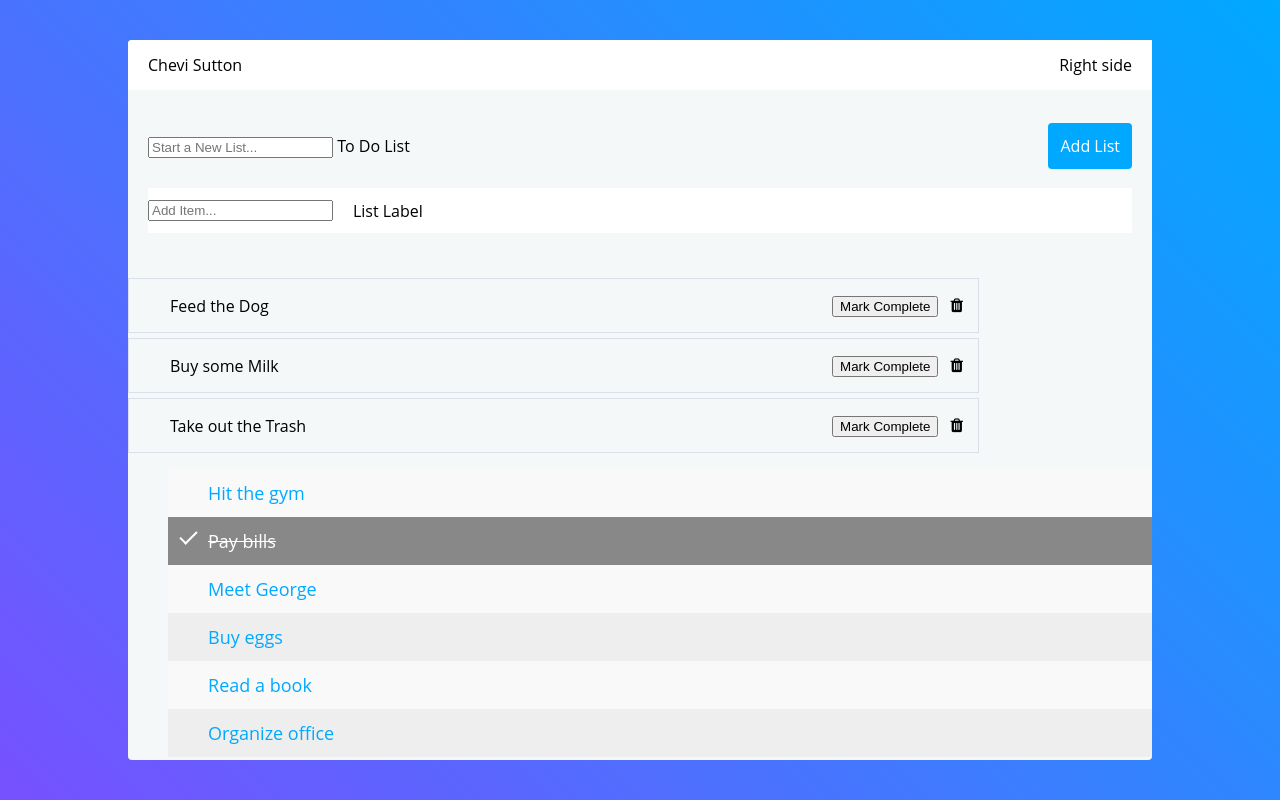
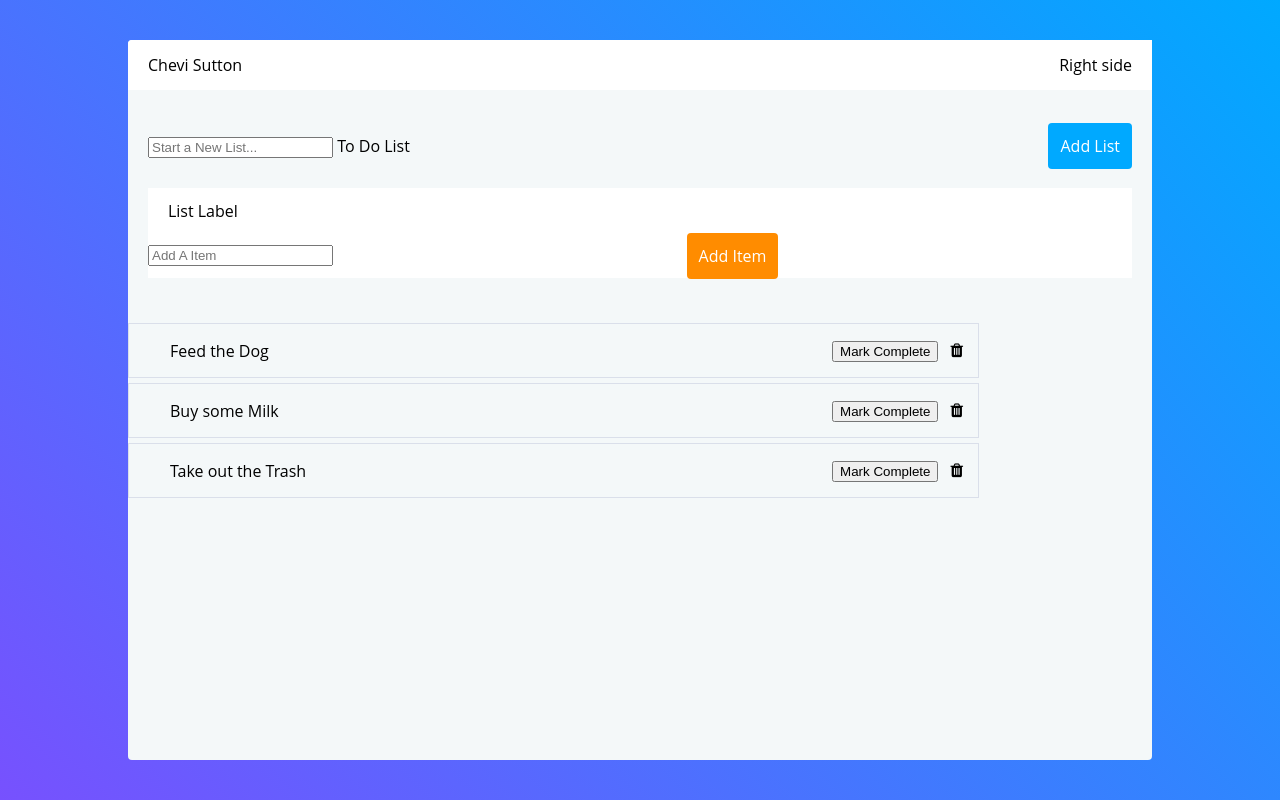
Before and after one commit to CheviSutt/ToDo-List-Final, a plain HTML site: page index.html in a window 1280 px wide. Both pictures are taken after a click on the link "Add List". Drawn offline with nearby package versions, Linux system fonts and the light colour scheme.

Commit message:
Add files via upload

```diff
--- a/ahh.less
+++ b/ahh.less
@@ -7,7 +7,13 @@
   text-decoration: none;
 border-radius: 4px;
 }
-
+.OrgBtn{
+  background-color: darkorange;
+  padding: 12px;
+  color: #FFFFFF;
+  text-decoration: none;
+  border-radius: 4px;
+}
 body, html {
   padding: 0;
   margin: 0;
--- a/index.html
+++ b/index.html
@@ -34,20 +34,21 @@
 
                 <div class="headright">
                     <!--<a onclick="addList()" class="bluebtn">Add List</a>-->
-                    <a class="bluebtn" onclick="newElement()">Add List</a>
-
+                    <!--<a class="bluebtn" onclick="newElement()">Add List</a>-->
+                    <a class="bluebtn" onclick="addtheItem()">Add List</a>
                 </div>
 
             </div>
             <div  class="list">
                 <div id="newList" class="todolist">
-                    <input type="text" id="listItem" placeholder="Add Item...">
                     <span class="listlabel">List Label</span>
+                </div>
+                <div class="listContainer">
+                    <!--<a class="OrgBtn" onclick="addtheItem()">Add A Item</a>-->
                 </div>
             </div>
         </div>
 
-    <!--<div class="container">-->
 
         <div class="row">
             <div class="rowleft">
@@ -81,19 +82,17 @@
                 <div class="fa fa-trash" onclick="removeRow(this)"></div>
             </div>
         </div>
-        <div class="list2">
-            <div id="newList2" class="todolist2" >
-            <!--<span class="listlabel">List Label</span>-->
-            </div>
-            <ul id="myUL">
-                <li>Hit the gym</li>
-                <li class="checked">Pay bills</li>
-                <li>Meet George</li>
-                <li>Buy eggs</li>
-                <li>Read a book</li>
-                <li>Organize office</li>
-            </ul>
-        </div>
+        <!--<div class="list2">-->
+            <!--<div id="newList2" class="todolist2" >-->
+            <!--</div>-->
+                <!--<li>Hit the gym</li>-->
+                <!--<li>Pay bills</li>-->
+                <!--<li>Meet George</li>-->
+                <!--<li>Buy eggs</li>-->
+                <!--<li>Homework</li>-->
+                <!--<li>Organize office</li>-->
+            <!--</ul>-->
+        <!--</div>-->
     </div>
 </body>
 </html>
--- a/toDo.js
+++ b/toDo.js
@@ -1,4 +1,4 @@
-// Create a new list item when clicking the "Add" button
+// Create a new list item when clicking the "Add list" button W3
 function newElement() {
     var li = document.createElement("li");
     var inputValue = document.getElementById("myInput").value;
@@ -25,27 +25,42 @@ function newElement() {
     }
 }
 
-/*let activeList; //from class
+//add empty div todolist
+/*function addList(){
+   let list = document.createElement("div");
+   document.getElementById("newList").append(listLabel);
+}*/
 
-function addItem(element){
-    activeList = $(this).parent().parent();
-    //open model
+$(".bluebtn").click(function(event){
+    let myval = $("#myInput").val();
+    // if(event.which === 13){
+    $(".listContainer").append("<div class='todolist'>" + myval +
+            " <input id='" + myval + "' onclick='addtheItem(this, this.value, event)'placeholder='Add A Item' type='text'> <a class=\"OrgBtn\" onclick=\"addtheItem()\">Add Item</a><div class='itembox'></div></div>");
+        $('#myInput').val("");
+        // }
+
+});
+
+function addtheItem(incid, myvalue, event){
+    // if(event.keyCode === 13){
+        $(incid).parent().find(".itembox").append(" <div class=\"row\">\n" +
+            "<div class=\"rowleft\">\n" +
+            "<div class=\"iconspot fa\"></div>\n" +
+            "<div class=\"label\">" + myvalue +"</div>\n" +
+            "</div>\n" +
+            " <div class=\"rowright\">\n" +
+            "<button onclick=\"markComplete(this)\">Mark Complete</button>\n" +
+            "<div class=\"fa fa-trash\" onclick=\"removeRow(this)\"></div>\n" +
+            "</div></div>");
+        $(incid).val("");
+    // }
 }
 
-//this function is called when model save is pushed
-function saveTodoItem(theValue) {
-    $(activeList).find("todolist").append("<div>" + thevalue + "</div>")
-    ;
-}*/
+addtheItem()
 
-//add empty div todolist
-function addList(){
-   let list = document.createElement("div");
-   document.getElementById("newList").appendChild(list);
-}
-console.log("Hello" + " World");
+$(".OrgBtn").click(function(event) {
 
-
+})
 
 
 function markComplete(myelement){
```
Also changed, not shown: ahh.css.
